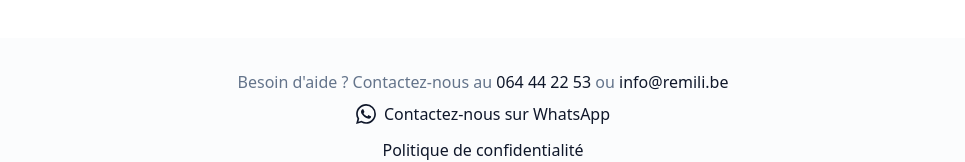
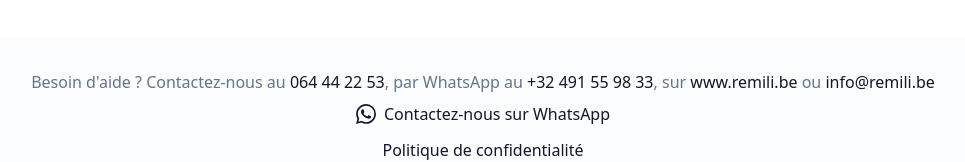
Before and after one commit to iliasrem/jab-ready-form, a React (Vite) app: page /#/ in a window 1280 px wide. Shown: the part 1551-1713 px from the top of the page, without its empty margins (157-1122 px from the left). Built offline with nearby package versions, Linux system fonts and the light colour scheme; no server answers; the database is empty.

Commit message:
Changes
Co-authored-by: iliasrem <225199304+iliasrem@users.noreply.github.com>

```diff
--- a/src/pages/PatientBooking.tsx
+++ b/src/pages/PatientBooking.tsx
@@ -101,6 +101,26 @@ const PatientBooking = () => {
             Besoin d&apos;aide ? Contactez-nous au{" "}
             <a href="tel:+3264442253" className="text-primary hover:underline">
               064 44 22 53
+            </a>
+            {", "}
+            par WhatsApp au{" "}
+            <a
+              href="https://api.whatsapp.com/send/?phone=32491559833&text=Bonjour%2C&type=phone_number&app_absent=0"
+              className="text-primary hover:underline"
+              target="_blank"
+              rel="noopener noreferrer"
+            >
+              +32 491 55 98 33
+            </a>
+            {", "}
+            sur{" "}
+            <a
+              href="https://www.remili.be"
+              className="text-primary hover:underline"
+              target="_blank"
+              rel="noopener noreferrer"
+            >
+              www.remili.be
             </a>{" "}
             ou{" "}
             <a href="mailto:info@remili.be" className="text-primary hover:underline">
```
